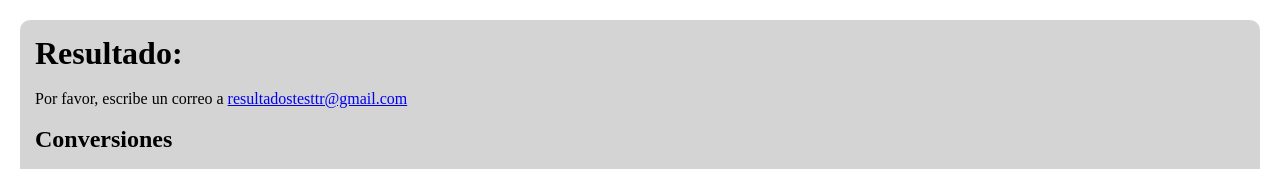
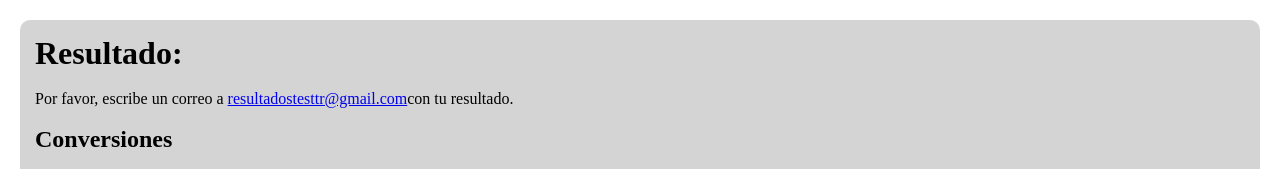
Before and after one commit to hey4ce/hey4ce.github.io, a plain HTML site: page result.html in a window 1280 px wide. Shown: the top 169 px of the page. Drawn offline with Linux system fonts and the light colour scheme.

Commit message:
Update result.html

```diff
--- a/result.html
+++ b/result.html
@@ -14,7 +14,7 @@
 	    <br>
 	    <p>Por favor, escribe un correo a <a target ="_blank" id="mail"
 		href="mailto:resultadostesttr@gmail.com?Subject = Test&body = ">
-	    resultadostesttr@gmail.com</a></p>
+	    resultadostesttr@gmail.com</a>con tu resultado.</p>
 	    <br>
 
 	    <h2>Conversiones</h2>
```
